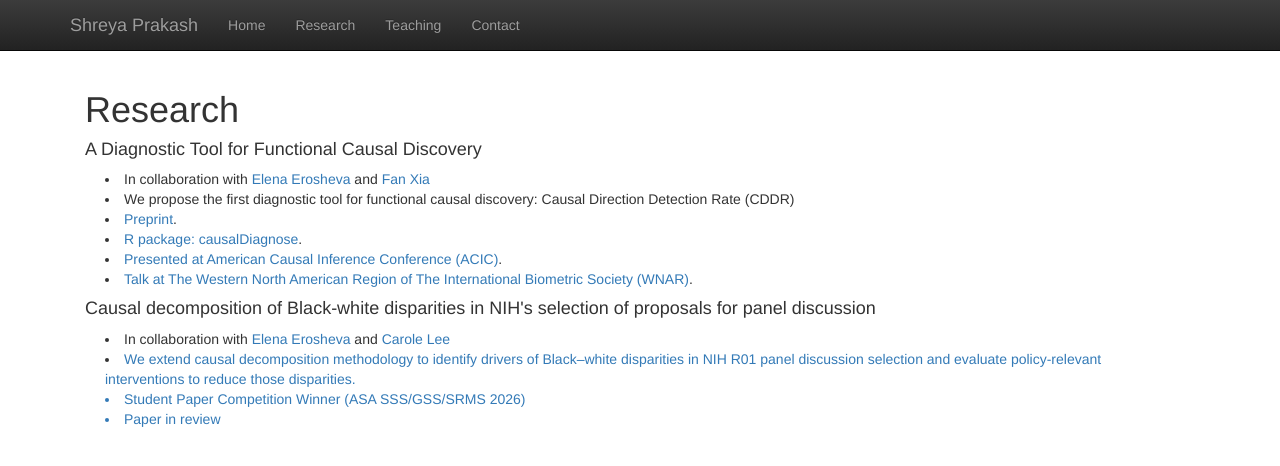
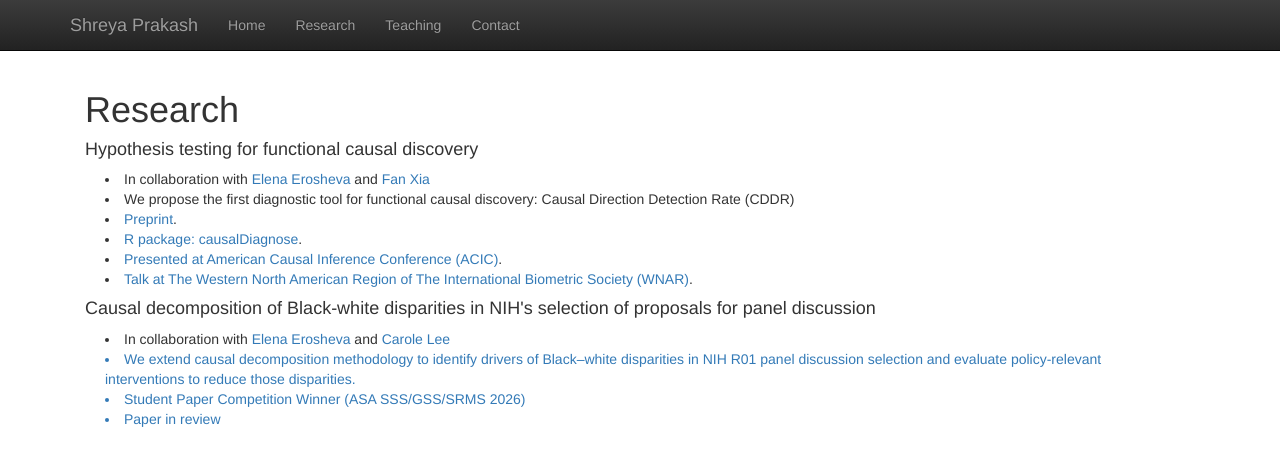
Before and after one commit to shreyap18/shreyap18.github.io, a Jekyll site: the page built from research.html, in a window 1280 px wide. Shown: the top 466 px of the page. Built offline with Jekyll 4.4.1, drawn with Linux system fonts in a browser that asks for light colours; nearby versions of some CDN libraries; library files that are not in the unit come from our copies.

Commit message:
updating research page

```diff
--- a/research.html
+++ b/research.html
@@ -5,7 +5,7 @@
 
 <h1 style="margin-top:0;">Research</h1>
 
-<h4>A Diagnostic Tool for Functional Causal Discovery</h4>
+<h4>Hypothesis testing for functional causal discovery</h4>
 <p class="content" style="padding:0px;margin:0px 20px 0px;">
         <li style="padding:0px;margin:0px 20px 0px;"> In collaboration with <a href="https://stat.uw.edu/about-us/people/elena-erosheva"
                         target="_blank">Elena Erosheva</a> and <a href="https://profiles.ucsf.edu/fan.xia"
@@ -27,6 +27,7 @@
         <li style="padding:0px;margin:0px 20px 0px;"> In collaboration with <a href="https://stat.uw.edu/about-us/people/elena-erosheva"
                         target="_blank">Elena Erosheva</a> and <a href="https://stat.uw.edu/about-us/people/elena-erosheva"
                         target="_blank">Carole Lee</a> <a href="https://phil.washington.edu/people/carole-lee" </li>
+        </li>
         <li style="padding:0px;margin:0px 20px 0px;"> We extend causal decomposition methodology to identify drivers of Black–white disparities in NIH R01 panel discussion selection and evaluate policy-relevant interventions to reduce those disparities.</li>
         </li>
         <li style="padding:0px;margin:0px 20px 0px;"> Student Paper Competition Winner (ASA SSS/GSS/SRMS 2026) </li>
```
